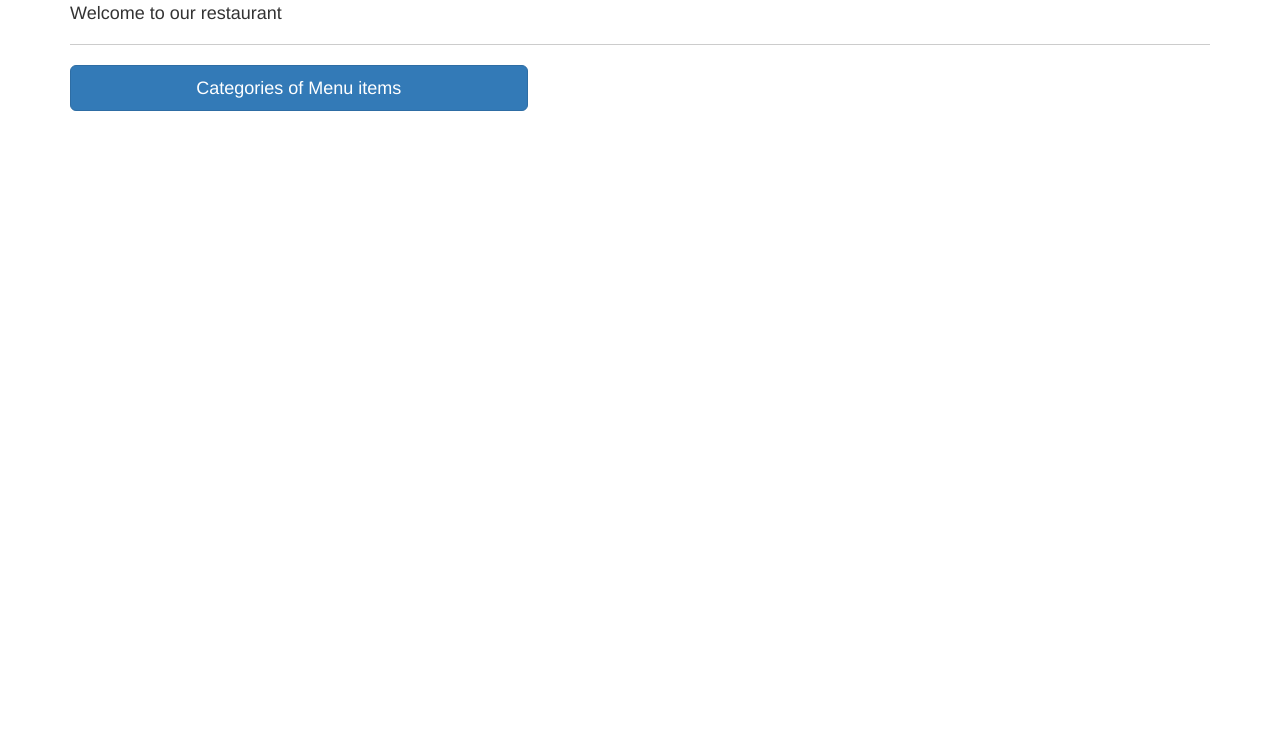
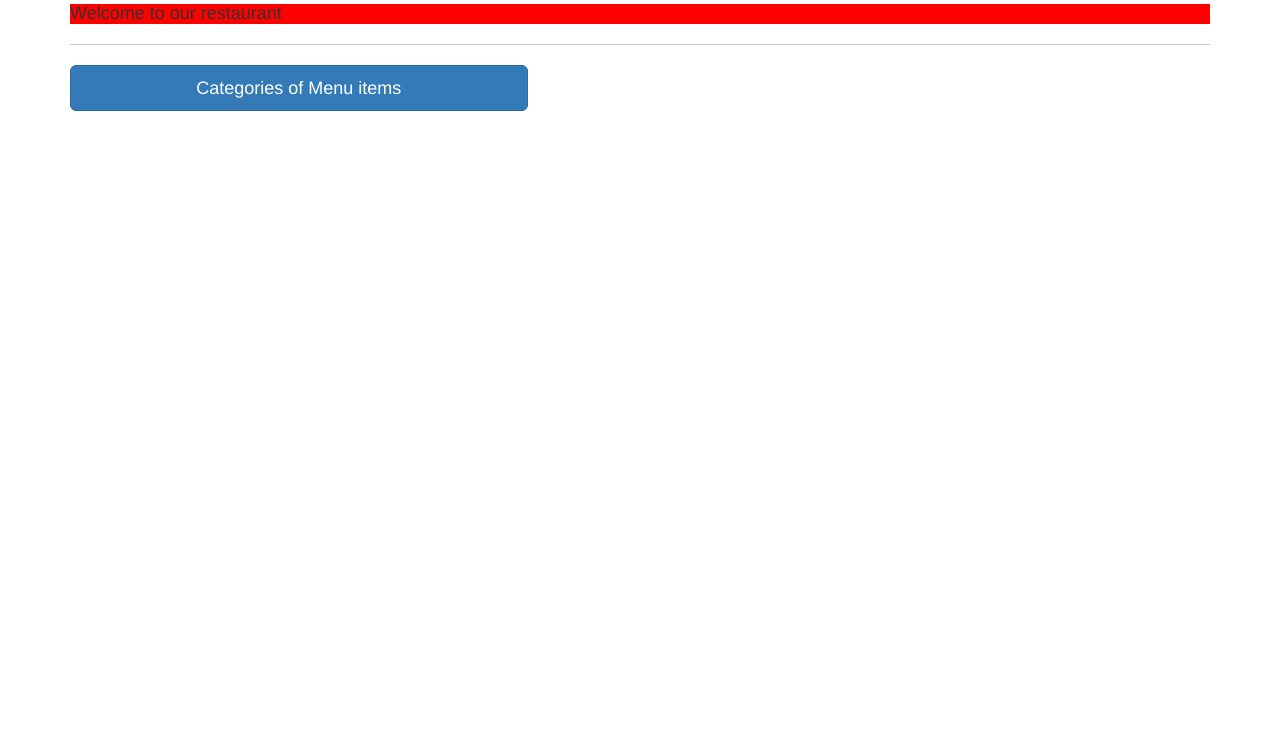
Before and after one commit to eastbourne1904/module4-solution_Course5, a plain HTML site: page index.html in a window 1280 px wide. Shown: the part 69-800 px from the top of the page. Drawn offline with Linux system fonts and the light colour scheme.

Commit message:
Update home.template.html
Add home page background colour

```diff
--- a/src/menu/templates/home.template.html
+++ b/src/menu/templates/home.template.html
@@ -1,4 +1,5 @@
-<h4>Welcome to our restaurant</h4>
+<!-- <h4>Welcome to our restaurant</h4> -->
+<h4 style="background-color: red">Welcome to our restaurant</h4>
 <hr />
 <div class="row">
     <div class="col-md-5" >
```
